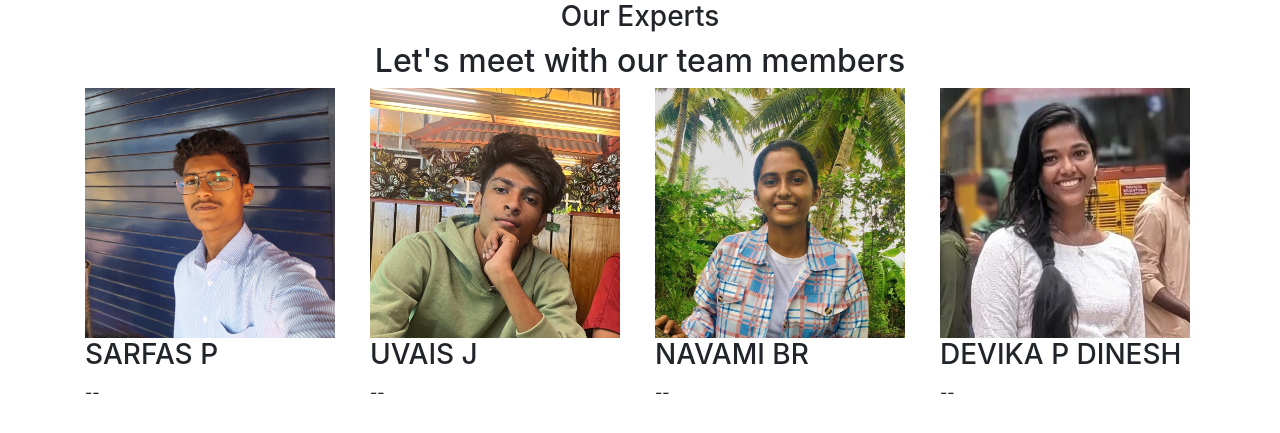
After one commit to SARFAS-P/Help-Hub, a PHP site: page /team.html in a window 1280 px wide. The commit adds this page. Shown: the top 433 px of the page. Run offline with PHP 8.4, Linux system fonts and the light colour scheme; some libraries are stand-ins or nearby versions.

Commit message:
add team html and green to blue

```diff
--- a/admin.css
+++ b/admin.css
@@ -569,7 +569,7 @@ table {
 
   button, input{
     font-size: 18px;
-  background:#06C167;
+  background:#0096ff;
   padding: 5px;
   /* text-transform: uppercase; */
   text-decoration: none;
@@ -578,7 +578,7 @@ table {
   color: #fff;
   letter-spacing: 2px;
   transition: 0.2s;
-  border: #06C167;
+  border: #0096ff;
   }
   select{
     font-size: 18px;
--- a/chatbot.css
+++ b/chatbot.css
@@ -180,7 +180,7 @@ input[type="text"], input[type="email"], textarea {
 
 /* Style for the submit button */
 input[type="submit"] {
-  background-color: #4CAF50;
+  background-color: #0096ff;
   color: white;
   padding: 12px 20px;
   border: none;
--- a/home.css
+++ b/home.css
@@ -2,7 +2,7 @@
 :root{
   --navcolor:white;
   --navfont:black;
-  --light blue:#0096FF;
+  --light :#0096ff;
   --box-shadow:0 .5rem 1rem rgba(0,0,0.1)
 }
 *{
@@ -210,7 +210,7 @@ and (min-device-width : 1200px)
   background-color: #414141;
   width: 100%;
   text-align: left;
-  font-family: ;
+  font-family:italic ;
   font-weight: bold;
   font-size: 16px;
   padding: 50px;
@@ -317,7 +317,7 @@ and (min-device-width : 1200px)
 }
 
 .footer .name {
-  color: #06C167;
+  color: #0096ff;
   font-size: 14px;
   font-weight: normal;
   margin: 0;
--- a/loginstyle.css
+++ b/loginstyle.css
@@ -6,7 +6,7 @@ body{
     background-image: url("");
 
     /* font-family: 'Open Sans', sans-serif; */
-    background-color: #06C167;
+    background-color: #0096ff;
      /* outline: none; */
   font-family: 'Poppins', sans-serif;
 
--- a/profile.css
+++ b/profile.css
@@ -46,7 +46,7 @@ body{
     padding: 0 ;
     margin: 20px auto 10px;
     /* border: 1px solid ; */
-    box-shadow: ;
+    box-shadow: #0096ff;
     /* border-radius: 10px; */
 }
 
@@ -62,7 +62,7 @@ body{
 th{
     position:sticky;
     top:0px;
-    background-color: #37db8c;
+    background-color: #0096ff;
     /* background-color: rgb(240, 242, 246) */
 
 
--- /dev/null
+++ b/team.html
@@ -0,0 +1,97 @@
+<!DOCTYPE html>
+<html>
+<head>
+	<meta charset="utf-8">
+	<meta name="viewport" content="width=device-width, initial-scale=1">
+	<title>Responsive Team Section Using HTML5 , CSS3 , Bootstrap 4</title>
+	<link rel="stylesheet" href="https://cdnjs.cloudflare.com/ajax/libs/font-awesome/5.11.2/css/all.min.css">
+	<link rel="stylesheet" href="https://cdnjs.cloudflare.com/ajax/libs/font-awesome/5.11.2/css/fontawesome.min.css">
+	<link rel="stylesheet" href="https://cdnjs.cloudflare.com/ajax/libs/twitter-bootstrap/4.4.1/css/bootstrap.css">
+	<link href="https://fonts.googleapis.com/css?family=Poppins:500,700&display=swap" rel="stylesheet">
+</head>
+
+<body>
+
+	<section class="section-team">
+		<div class="container">
+			<!-- Start Header Section -->
+			<div class="row justify-content-center text-center">
+				<div class="col-md-8 col-lg-6">
+					<div class="header-section">
+						<h3 class="small-title">Our Experts</h3>
+						<h2 class="title">Let's meet with our team members</h2>
+					</div>
+				</div>
+			</div>
+			<!-- / End Header Section -->
+			<div class="row">
+				<!-- Start Single Person -->
+				<div class="col-sm-6 col-lg-4 col-xl-3">
+					<div class="single-person">
+						<div class="person-image">
+							<img src="/sarfas pic croped.jpg" alt=""  width="250" height="250">
+							<!--<span class="icon">
+								<i class="fab fa-html5"></i>
+							</span>-->
+						</div>
+						<div class="person-info">
+							<h3 class="full-name">SARFAS P</h3>
+							<span class="speciality">--</span>
+						</div>
+					</div>
+				</div>
+				<!-- / End Single Person -->
+				<!-- Start Single Person -->
+				<div class="col-sm-6 col-lg-4 col-xl-3">
+					<div class="single-person">
+						<div class="person-image">
+							<img src="/uvais.jpg" alt=""width="250" height="250">
+							<!--<span class="icon">
+								<i class="fab fa-wordpress-simple"></i>
+							</span>-->
+						</div>
+						<div class="person-info">
+							<h3 class="full-name">UVAIS J</h3>
+							<span class="speciality">--</span>
+						</div>
+					</div>
+				</div>
+				<!-- / End Single Person -->
+				<!-- Start Single Person -->
+				<div class="col-sm-6 col-lg-4 col-xl-3">
+					<div class="single-person">
+						<div class="person-image">
+							<img src="/navami croped.jpg" alt=""width="250" height="250">
+							<!--<span class="icon">
+								<i class="fab fa-angular"></i>
+							</span>-->
+						</div>
+						<div class="person-info">
+							<h3 class="full-name">NAVAMI BR</h3>
+							<span class="speciality">--</span>
+						</div>
+					</div>
+				</div>
+				<!-- / End Single Person -->
+				<!-- Start Single Person -->
+				<div class="col-sm-6 col-lg-4 col-xl-3">
+					<div class="single-person">
+						<div class="person-image">
+							<img src="/devika.jpg" alt=""width="250" height="250">
+							<!--<span class="icon">
+								<i class="fab fa-js"></i>
+							</span>-->
+						</div>
+						<div class="person-info">
+							<h3 class="full-name">DEVIKA P DINESH</h3>
+							<span class="speciality">--</span>
+						</div>
+					</div>
+				</div>
+				<!-- / End Single Person -->
+			</div>
+		</div>
+	</section>
+
+</body>
+</html>
```
Also changed, not shown: formstyle.css (+4 -4 lines), style.css (added, +93 -0 lines), devika.jpg (added), navami croped.jpg (added), navami.jpg (added), sarfas pic croped.jpg (added), sarfas pic.jpg (added), uvais.jpg (added).
